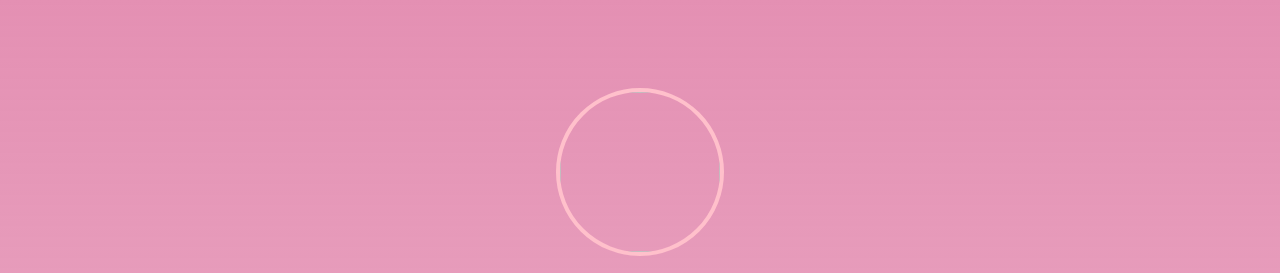
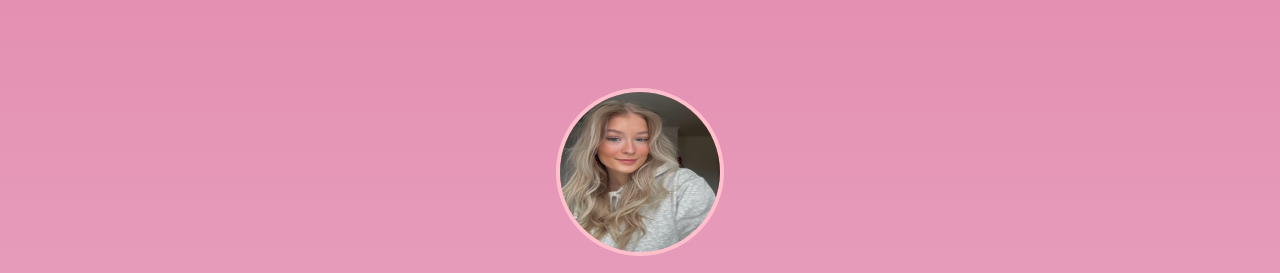
Before and after one commit to wallesworld/linktree, a plain HTML site: page index.html in a window 1280 px wide. Shown: the top 273 px of the page. Drawn offline with Linux system fonts and the light colour scheme.

Commit message:
Update index.html

```diff
--- a/index.html
+++ b/index.html
@@ -10,7 +10,7 @@
       </head>
 
  <img
-href="ltp.JPG"
+src="ltp.JPG"
     >
 
 <body>
```
